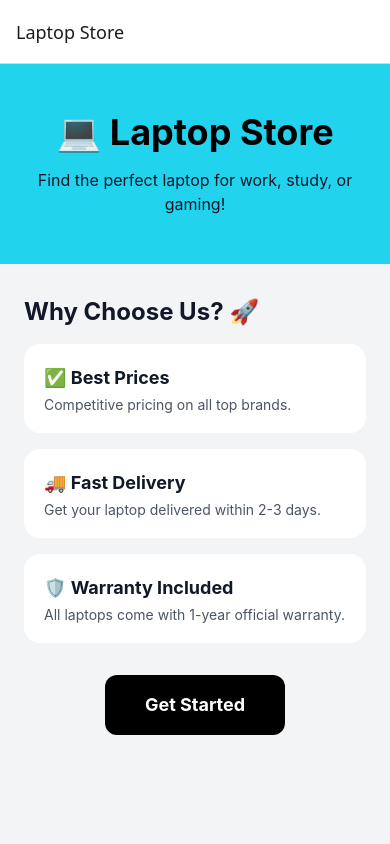
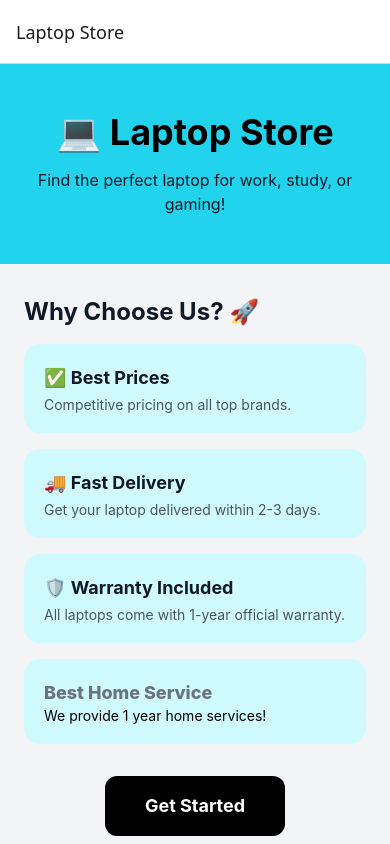
Before and after one commit to Okasha00/LaptopStore, a React Native app: screen /Introduction in a window 390 px wide. Built offline with nearby package versions, Linux system fonts and the light colour scheme.

Commit message:
Added some changes in the app

```diff
--- a/screens/IntroductionScreen.js
+++ b/screens/IntroductionScreen.js
@@ -22,7 +22,7 @@ export default function IntroductionScreen({ navigation }) {
           Why Choose Us? 🚀
         </Text>
 
-        <View className="mt-4 rounded-2xl bg-white p-5">
+        <View className="mt-4 rounded-2xl bg-cyan-100 p-5">
           <Text className="text-lg font-bold text-gray-900">
             ✅ Best Prices
           </Text>
@@ -31,7 +31,7 @@ export default function IntroductionScreen({ navigation }) {
           </Text>
         </View>
 
-        <View className="mt-4 rounded-2xl bg-white p-5">
+        <View className="mt-4 rounded-2xl bg-cyan-100 p-5">
           <Text className="text-lg font-bold text-gray-900">
             🚚 Fast Delivery
           </Text>
@@ -40,7 +40,7 @@ export default function IntroductionScreen({ navigation }) {
           </Text>
         </View>
 
-        <View className="mt-4 rounded-2xl bg-white p-5">
+        <View className="mt-4 rounded-2xl bg-cyan-100 p-5">
           <Text className="text-lg font-bold text-gray-900">
             🛡️ Warranty Included
           </Text>
@@ -48,6 +48,13 @@ export default function IntroductionScreen({ navigation }) {
             All laptops come with 1-year official warranty.
           </Text>
         </View>
+
+        <View className="mt-4 rounded-2xl bg-cyan-100 p-5">
+        <Text className="text-lg font-extrabold text-gray-500">Best Home Service</Text>
+        <Text>We provide 1 year home services!</Text>
+
+        </View>
+
       </View>
 
       {/* Call to Action */}
```
